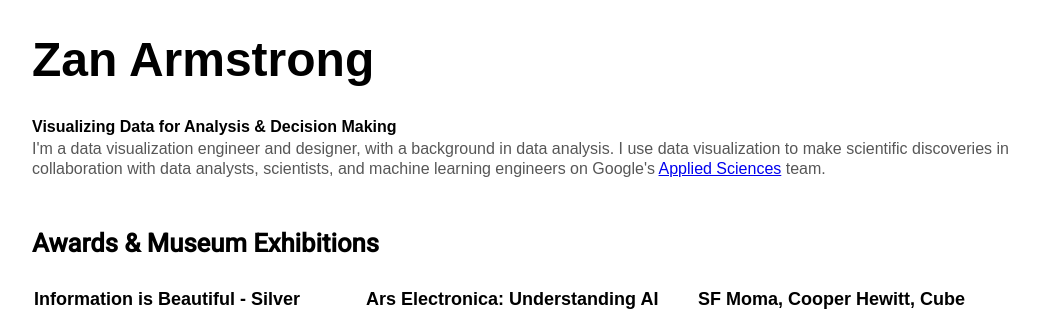
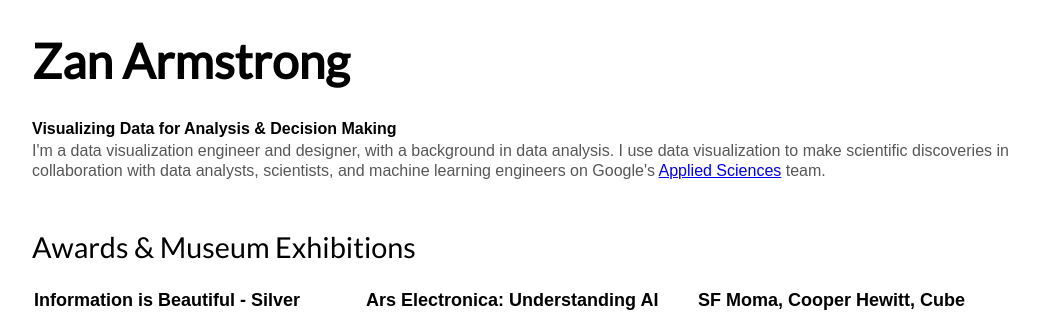
Before and after one commit to zanarmstrong/portfolio, a plain HTML site: page index.html in a window 1280 px wide. Shown: the top 323 px of the page, without its empty margins (108-1147 px from the left). Drawn offline with Linux system fonts and the light colour scheme.

Commit message:
Update index.html

```diff
--- a/index.html
+++ b/index.html
@@ -2,7 +2,7 @@
 <meta charset="utf-8">
 <link rel="preconnect" href="https://fonts.gstatic.com">
 <link href="https://fonts.googleapis.com/css2?family=Heebo:wght@500&display=swap" rel="stylesheet">
-
+<link href="https://fonts.googleapis.com/css2?family=Lato&display=swap" rel="stylesheet">
   <style>
   body {
     width: 1000px;
@@ -26,17 +26,19 @@
 
   h1 {
     font-size: 3em;
+    margin-block-end: 0em;
+    font-family: 'Lato', sans-serif;
   }
-  h1,h4 {
-    margin-block-end: 0em;
+  h4 {
+
     font-family: 'Hoefler Text', sans-serif;
   }
 
   h2 {
     margin-block-end: 0em;
-    font-weight: 600;
-    font-size: 1.6em;
-    font-family: 'Heebo', sans-serif;
+    font-weight: 400;
+    font-size: 1.8em;
+    font-family: 'Lato', sans-serif;
   }
 
 
@@ -505,7 +507,7 @@
 
     <div  class="section">
 
-      <h2>About Viz</h2>
+      <h2>Writing</h2>
 
       <div class="entry">
         <h4>Exploring the Amazon</h4>
@@ -543,6 +545,11 @@
         </div>
 
       </div>
+    </div>
+
+    <div  class="section">
+
+      <h2>Speaking</h2>
 
       <div class="entry">
         <h4>Interviews</h4>
```
